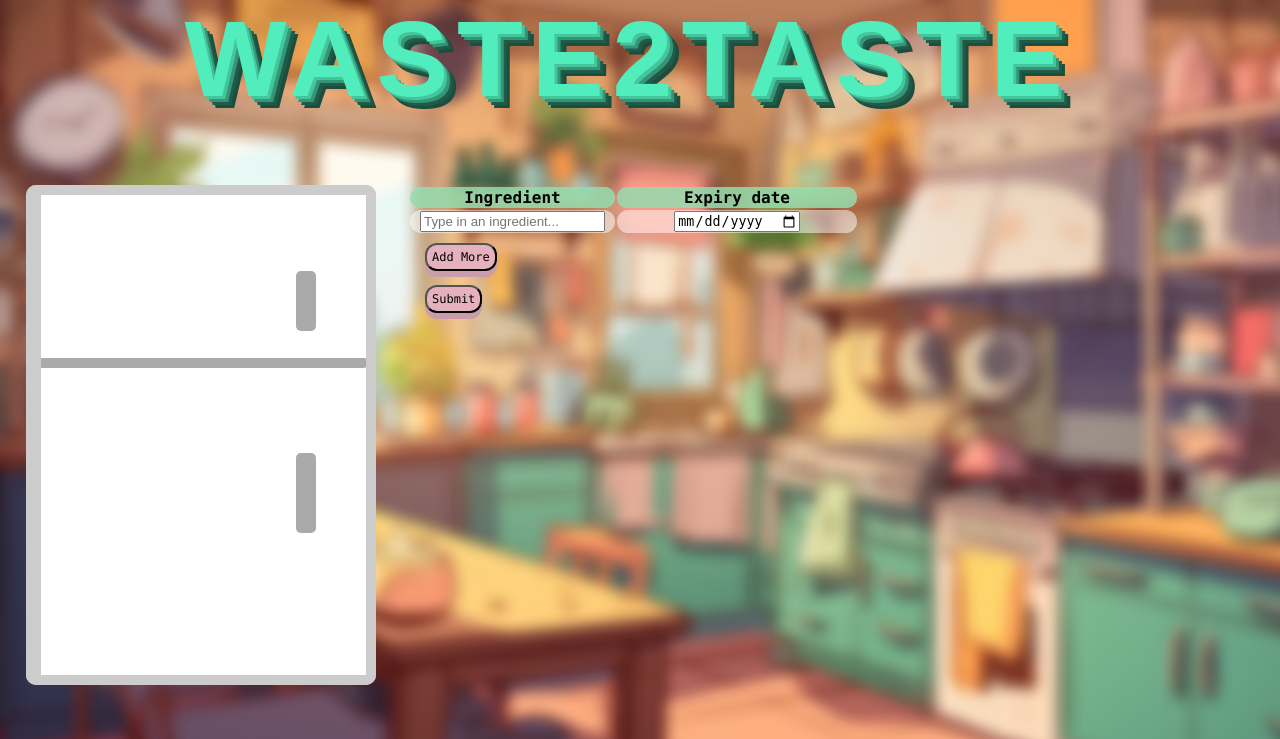
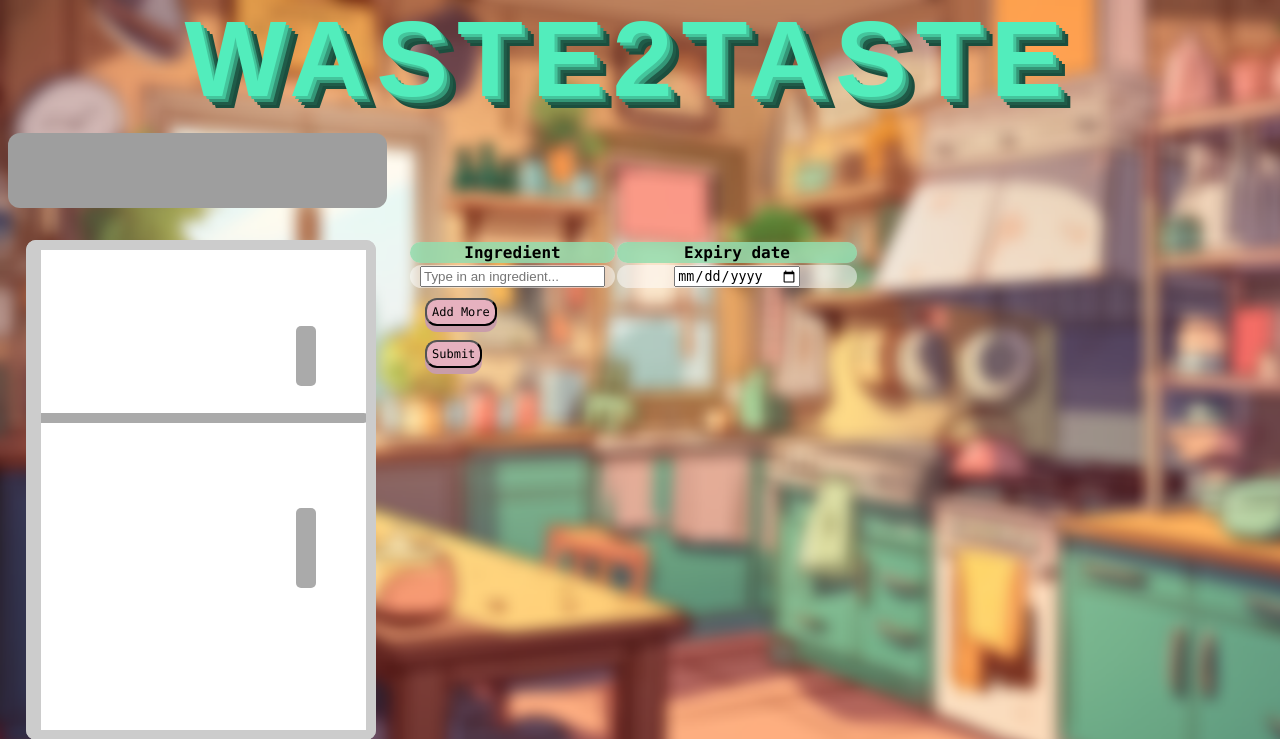
Before and after one commit to NathanielFactor/codeJam, a Flask app: page / in a window 1280 px wide. Shown: the top 739 px of the page. Run offline with Flask 3, Linux system fonts and the light colour scheme; data comes from the database, SQL or seed files in the repository; grey boxes are pictures that could not be loaded.

Commit message:
updated spotify widget

```diff
--- a/templates/base.html
+++ b/templates/base.html
@@ -22,6 +22,8 @@
 </head>
 
 <body>
+
+    <iframe style="margin: 0 auto; border-radius:12px" src="https://open.spotify.com/embed/playlist/6abvvGTDj4WuFRNDMsHsw8?utm_source=generator&theme=0" width="30%" height="75" frameBorder="0" allowfullscreen="" allow="autoplay; clipboard-write; encrypted-media; fullscreen; picture-in-picture" loading="lazy"></iframe>
 
     <br><br>
 
```
